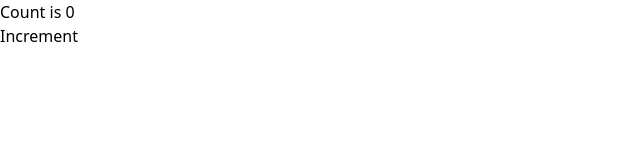
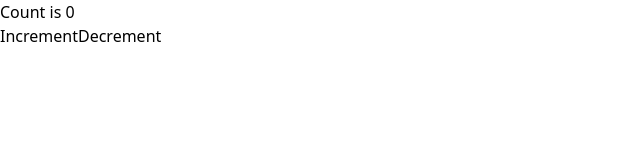
Before and after one commit to keshab4855/react-practice, a React (Create React App) app in the folder final/: page / in a window 1280 px wide. Shown: the top 160 px of the page, without its empty margins (0-640 px from the left). Built offline with nearby package versions, Linux system fonts and the light colour scheme.

Commit message:
applying increment and decrement

```diff
--- a/final/src/components/CounterPage.js
+++ b/final/src/components/CounterPage.js
@@ -5,10 +5,15 @@ const CounterPage = ({ count, handleOnSubmit }) => {
     const updatedCount = count + 1;
     return handleOnSubmit(updatedCount);
   };
+  const decrement = () => {
+    const updatedCount = count - 1;
+    return handleOnSubmit(updatedCount);
+  };
   return (
     <div>
       <h1>Count is {count}</h1>
       <button onClick={increment}>Increment</button>
+      <button onClick={decrement}>Decrement</button>
     </div>
   );
 };
```
